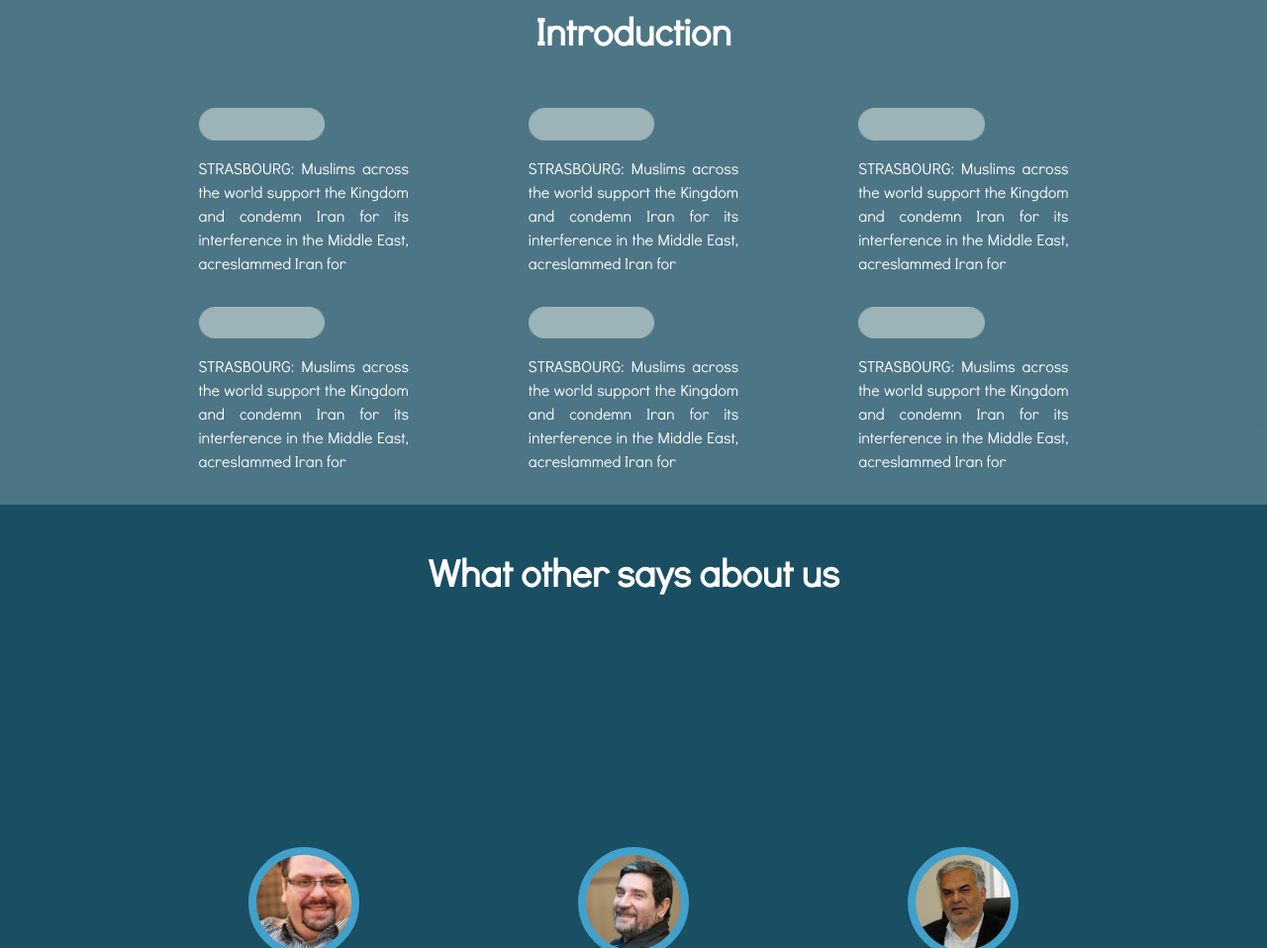
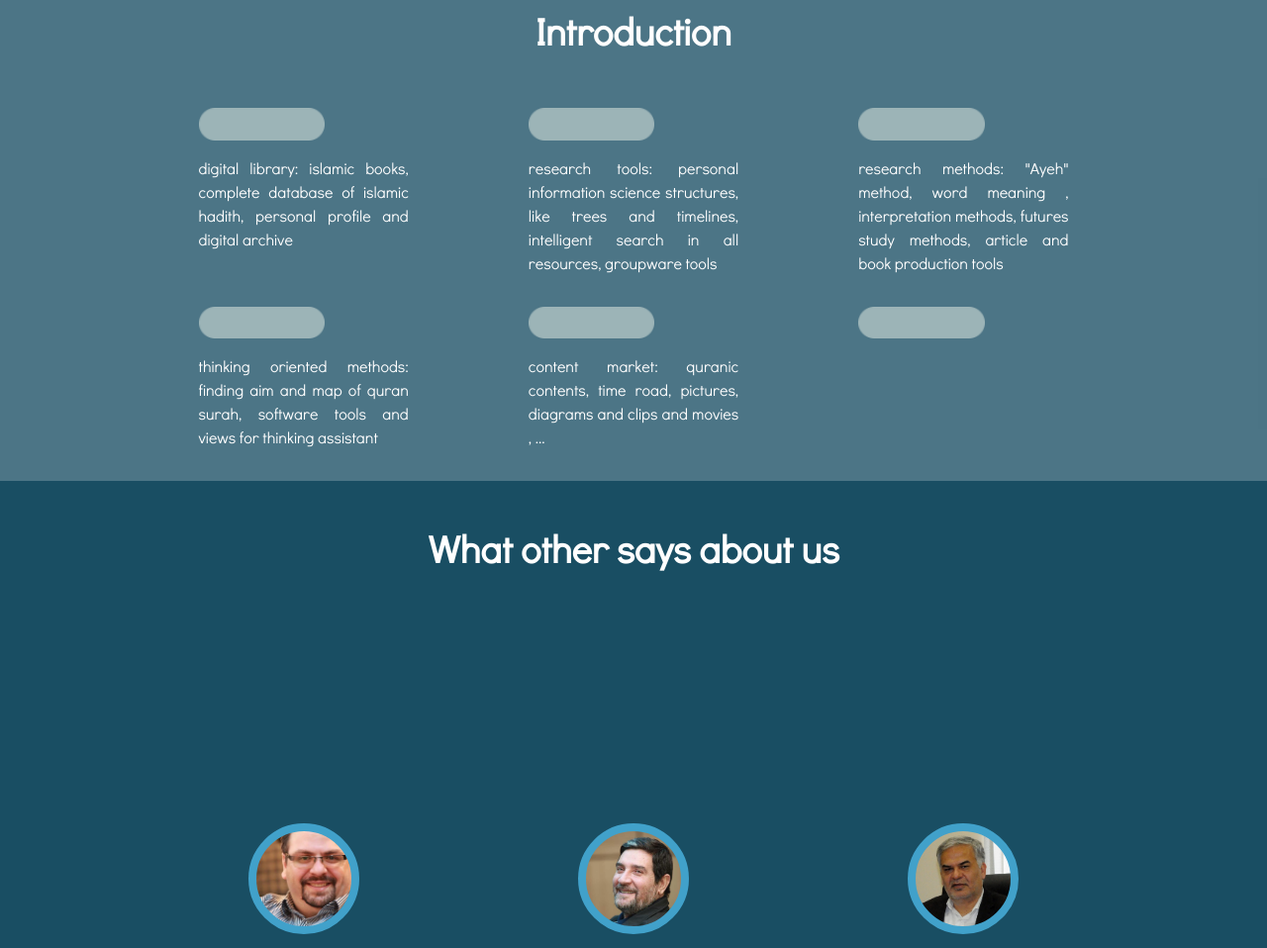
Before and after one commit to QuranPalace/quranPalace.net, a website: page index.html in a window 1280 px wide. Shown: the part 837-1795 px from the top of the page at 99% size. Drawn offline with Linux system fonts and the light colour scheme.

Commit message:
Update index.html

```diff
--- a/index.html
+++ b/index.html
@@ -93,7 +93,7 @@
 							<div class="box">
 								<img src="/static/image/cloud.png">
 								<p class="text">
-								STRASBOURG: Muslims across the world support the Kingdom and condemn Iran for its interference in the Middle East, acreslammed Iran for
+								digital library: islamic books, complete database of islamic hadith, personal profile and digital archive
 								</p>
 							</div>
 						</div>
@@ -101,7 +101,7 @@
 							<div class="box">
 								<img src="/static/image/cloud.png">
 								<p class="text">
-								STRASBOURG: Muslims across the world support the Kingdom and condemn Iran for its interference in the Middle East, acreslammed Iran for
+								research tools:  personal information science structures, like trees and timelines, intelligent search in all resources, groupware tools
 								</p>
 							</div>
 						</div>
@@ -109,7 +109,7 @@
 							<div class="box">
 								<img src="/static/image/cloud.png">
 								<p class="text">
-								STRASBOURG: Muslims across the world support the Kingdom and condemn Iran for its interference in the Middle East, acreslammed Iran for
+								research methods:  "Ayeh" method, word meaning , interpretation methods, futures study methods, article and book production tools
 								</p>
 							</div>
 						</div>
@@ -117,7 +117,8 @@
 							<div class="box">
 								<img src="/static/image/cloud.png">
 								<p class="text">
-								STRASBOURG: Muslims across the world support the Kingdom and condemn Iran for its interference in the Middle East, acreslammed Iran for
+
+								thinking oriented methods: finding aim and map of quran surah, software tools and views for thinking assistant
 								</p>
 							</div>
 						</div>
@@ -125,7 +126,7 @@
 							<div class="box">
 								<img src="/static/image/cloud.png">
 								<p class="text">
-								STRASBOURG: Muslims across the world support the Kingdom and condemn Iran for its interference in the Middle East, acreslammed Iran for
+								content market: quranic contents, time road, pictures, diagrams and clips and movies , ...
 								</p>
 							</div>
 						</div>
@@ -133,7 +134,7 @@
 							<div class="box">
 								<img src="/static/image/cloud.png">
 								<p class="text">
-								STRASBOURG: Muslims across the world support the Kingdom and condemn Iran for its interference in the Middle East, acreslammed Iran for
+
 								</p>
 							</div>
 						</div>
```
